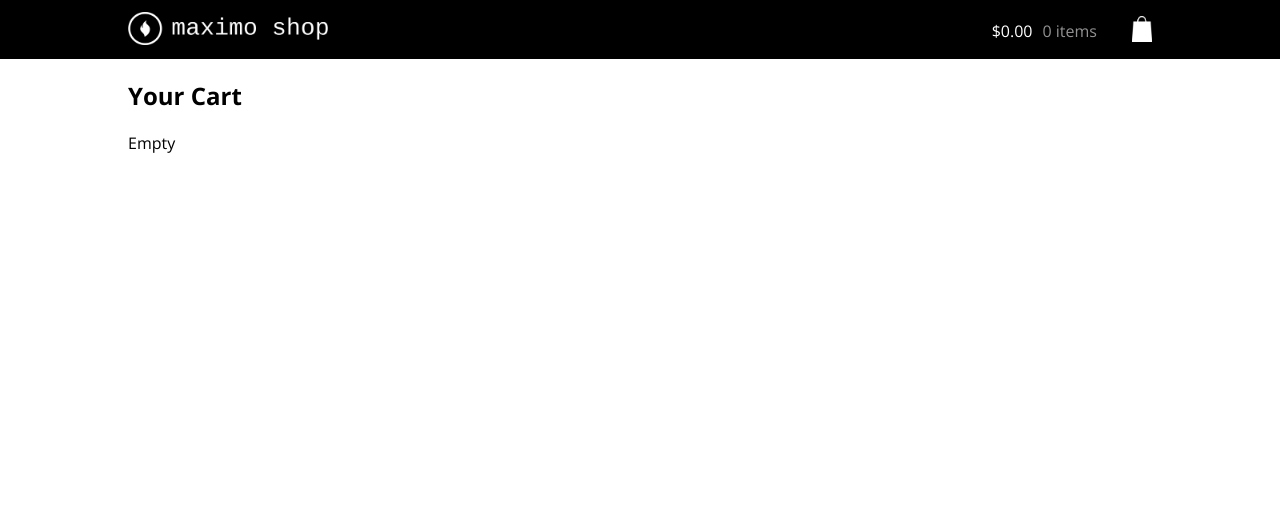
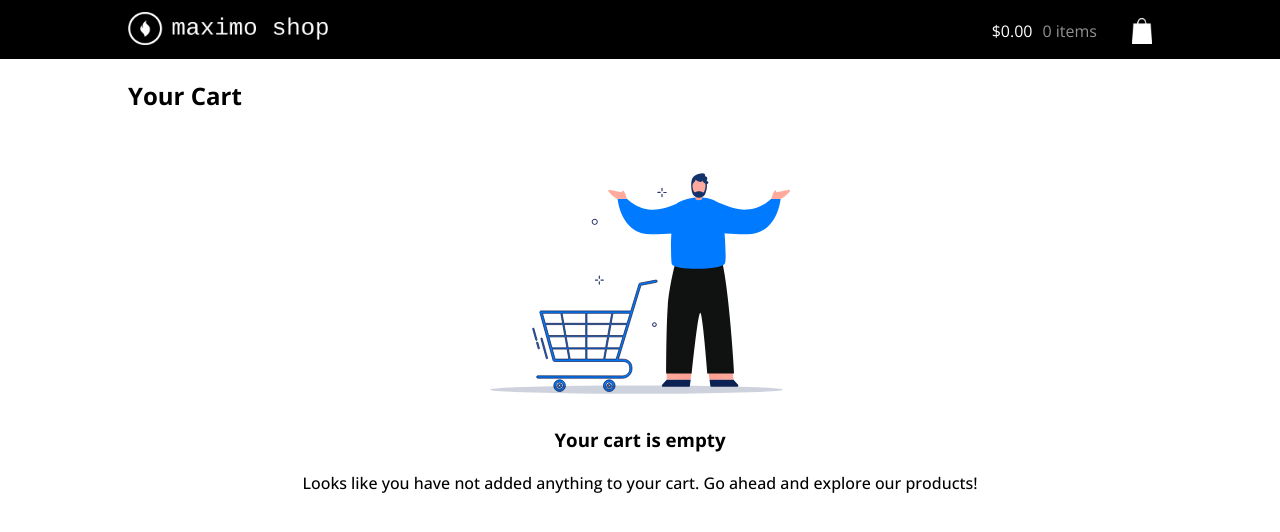
Before and after one commit to KarolinaR98/online-shop-with-cart, a React (Vite) app: page /cart in a window 1280 px wide. Shown: the top 532 px of the page. Built offline with nearby package versions, Linux system fonts and the light colour scheme.

Commit message:
input quantity update, empty cart view

```diff
--- a/src/components/CartTable.module.css
+++ b/src/components/CartTable.module.css
@@ -107,6 +107,28 @@ input[type=number] {
     background-color: #000;
 }
 
+.emptyCart{
+    height: 400px;
+    display: flex;
+    flex-direction: column;
+    align-items: center;
+    justify-content: center;
+}
+
+.emptyCartIcon{
+    max-width: 300px;
+    display: block;
+    margin-bottom: 30px;
+}
+
+.emptyCartHeading{
+    margin-bottom: 20px;
+}
+
+.emptyCartText{
+    font-weight: 500;
+}
+
 @media (max-width: 768px) {
 
     .productTable th {
@@ -130,8 +152,9 @@ input[type=number] {
     }
 }
 
-@media (max-width: 576px) {
-    .productTable {
+@media (max-width: 600px) {
+    .productTable,
+    .emptyCart{
         width: 80%;
         margin: auto;
     }
--- a/src/components/CartTable.tsx
+++ b/src/components/CartTable.tsx
@@ -1,13 +1,15 @@
 import styles from "./CartTable.module.css";
+import emptyCart from "/empty-cart.svg";
 import { useDispatch, useSelector } from "react-redux";
 import { RootState } from "../store/store";
 import {
   removeItem,
   increaseQuantity,
   decreaseQuantity,
-  calculateSubtotal,
   updateQuantity,
 } from "../store/slice/cartSlice";
+import SingleProduct from "../types";
+import { useEffect, useState } from "react";
 
 const CartTable = () => {
   const cartItems = useSelector((state: RootState) => state.cartReducer.cart);
@@ -16,30 +18,56 @@ const CartTable = () => {
   );
   const dispatch = useDispatch();
 
+  const [quantities, setQuantities] = useState<{
+    [id: number]: number | string;
+  }>({});
+
+  const calculateSubtotal = (product: SingleProduct): number => {
+    return product.price * product.quantity!;
+  };
+
+  const handleOnFocus = (itemId: number) => {
+    setQuantities((prev) => ({ ...prev, [itemId]: "" }));
+  };
+
   const handleInputChange = (
     e: React.ChangeEvent<HTMLInputElement>,
     itemId: number
   ): void => {
-    const value = e.target.value;
-    const quantity = Number(e.target.value);
-
-    if (/^[+-]?\d+(\.\d+)?$/.test(value)) return;
-
-    if (quantity > 0 && quantity < 100) {
-      dispatch(updateQuantity({ itemId, quantity }));
-    }
+    setQuantities((prev) => ({ ...prev, [itemId]: e.target.value }));
   };
 
   const handleBlur = (
     e: React.ChangeEvent<HTMLInputElement>,
     itemId: number
   ): void => {
-    const value = e.target.value;
+    const value = e.target.value.trim();
+    const parsedValue = Number(value);
 
-    if (value === "" || Number(value) < 1) {
+    console.log(value);
+    if (!value || isNaN(parsedValue)) {
       dispatch(updateQuantity({ itemId, quantity: 1 }));
+    } else if (parsedValue < 1) {
+      dispatch(updateQuantity({ itemId, quantity: 1 }));
+    } else if (parsedValue > 99) {
+      dispatch(updateQuantity({ itemId, quantity: 99 }));
+    } else {
+      dispatch(updateQuantity({ itemId, quantity: parsedValue }));
     }
+
+    setQuantities((prev) => ({ ...prev, [itemId]: parsedValue || 1 }));
   };
+
+  useEffect(() => {
+    const updatedQuantities: { [id: number]: number } = {};
+
+    cartItems.forEach((product) => {
+      updatedQuantities[product.id] = product.quantity!;
+    });
+
+    setQuantities(updatedQuantities);
+  }, [cartItems]);
+
 
   return (
     <>
@@ -95,8 +123,10 @@ const CartTable = () => {
                         </button>
                         <input
                           className={styles.quantityNumber}
-                          type="number"
-                          defaultValue={product.quantity}
+                          value={quantities[product.id] || ""}
+                          onFocus={() => {
+                            handleOnFocus(product.id);
+                          }}
                           onChange={(e) => handleInputChange(e, product.id)}
                           onBlur={(e) => handleBlur(e, product.id)}
                         />
@@ -110,7 +140,7 @@ const CartTable = () => {
                     </td>
                     <td>
                       <span className={styles.cellHeader}>Subtotal:</span>$
-                      {calculateSubtotal(cartItems, product.id).toFixed(2)}
+                      {calculateSubtotal(product).toFixed(2)}
                     </td>
                   </tr>
                 );
@@ -131,7 +161,11 @@ const CartTable = () => {
           </div>
         </div>
       ) : (
-        <div className={styles.emptyCart}>Empty</div>
+        <div className={styles.emptyCart}>
+          <img className={styles.emptyCartIcon} src={emptyCart} alt="Empty Cart" />
+          <h3 className={styles.emptyCartHeading}>Your cart is empty</h3>
+          <p className={styles.emptyCartText}>Looks like you have not added anything to your cart. Go ahead and explore our products!</p>
+        </div>
       )}
     </>
   );
--- a/src/components/Navbar.module.css
+++ b/src/components/Navbar.module.css
@@ -30,6 +30,7 @@
 .cartInfo{
     display: flex;
     align-items: center;
+    cursor: pointer;
 }
 
 
@@ -42,15 +43,10 @@
     color: #bfbdbdc4;
 }
 
-.btn{
-    background: none;
-    border: none;
-    cursor: pointer;
-}
-
 .cartIcon{
     width: 20px;
     height: 26px;
+    display: block;
 }
 
 .dropdownCart{
--- a/src/components/Navbar.tsx
+++ b/src/components/Navbar.tsx
@@ -9,18 +9,25 @@ import { RootState } from "../store/store";
 
 const Navbar = () => {
   const cartItems = useSelector((state: RootState) => state.cartReducer.cart);
-  const totalPrice = useSelector((state: RootState)=> state.cartReducer.totalPrice);
-  const totalQuantity = useSelector((state: RootState) => state.cartReducer.totalQuantity);
+  const totalPrice = useSelector(
+    (state: RootState) => state.cartReducer.totalPrice
+  );
+  const totalQuantity = useSelector(
+    (state: RootState) => state.cartReducer.totalQuantity
+  );
 
   const [isCartVisible, setCartVisible] = useState<boolean>(false);
   const dropdownCart = useRef<HTMLDivElement>(null);
 
-  useEffect(()=>{
+  useEffect(() => {
     let handler = (e: MouseEvent | TouchEvent) => {
-      if(dropdownCart.current && !dropdownCart.current.contains(e.target as Node)){
-        setCartVisible(false)
+      if (
+        dropdownCart.current &&
+        !dropdownCart.current.contains(e.target as Node)
+      ) {
+        setCartVisible(false);
       }
-    }
+    };
 
     document.addEventListener("mousedown", handler);
   });
@@ -30,23 +37,27 @@ const Navbar = () => {
       <nav className={styles.mainNav}>
         <div className={`container ${styles.navItems}`}>
           <div className={styles.logoHolder}>
-            <Link className={styles.link} to="/" onClick={()=>{setCartVisible(false)}}>
+            <Link
+              className={styles.link}
+              to="/"
+              onClick={() => {
+                setCartVisible(false);
+              }}
+            >
               <img className={styles.logo} src={logo} alt="Logo" />
             </Link>
           </div>
-          <div className={styles.cartInfo}>
+          <div
+            onClick={() => {
+              setCartVisible(!isCartVisible);
+            }}
+            className={styles.cartInfo}
+          >
             <span className={styles.price}>${totalPrice.toFixed(2)}</span>
             <span className={styles.numOfItems}>
               {totalQuantity} {totalQuantity === 1 ? "item" : "items"}
             </span>
-            <button
-              onClick={() => {
-                setCartVisible(!isCartVisible);
-              }}
-              className={styles.btn}
-            >
-              <img className={styles.cartIcon} src={cartIcon} alt="Cart" />
-            </button>
+            <img className={styles.cartIcon} src={cartIcon} alt="Cart" />
           </div>
         </div>
       </nav>
@@ -87,10 +98,16 @@ const Navbar = () => {
             )}
           </div>
           <div className={styles.btnCartHolder}>
-                  <Link className={`${styles.cartBtn} ${styles.link}`} to="/cart" onClick={()=>{setCartVisible(false)}}>
-                      Go to Cart
-                  </Link>
-                </div>
+            <Link
+              className={`${styles.cartBtn} ${styles.link}`}
+              to="/cart"
+              onClick={() => {
+                setCartVisible(false);
+              }}
+            >
+              Go to Cart
+            </Link>
+          </div>
         </div>
       )}
     </>
--- a/src/store/slice/cartSlice.ts
+++ b/src/store/slice/cartSlice.ts
@@ -100,16 +100,6 @@ const cartSlice = createSlice({
   },
 });
 
-export const calculateSubtotal = (cart: SingleProduct[], productId : number) : number => {
-  const itemInCart = cart.find((item) => item.id === productId);
-
-  if(itemInCart){
-    return itemInCart.price * itemInCart.quantity!;
-  } else {
-    return 0;
-  }
-}
-
 export const { addToCart, increaseQuantity, decreaseQuantity, removeItem, updateQuantity } =
   cartSlice.actions;
 export const cartReducer = cartSlice.reducer;
```
Also changed, not shown: public/empty-cart.svg (added).
